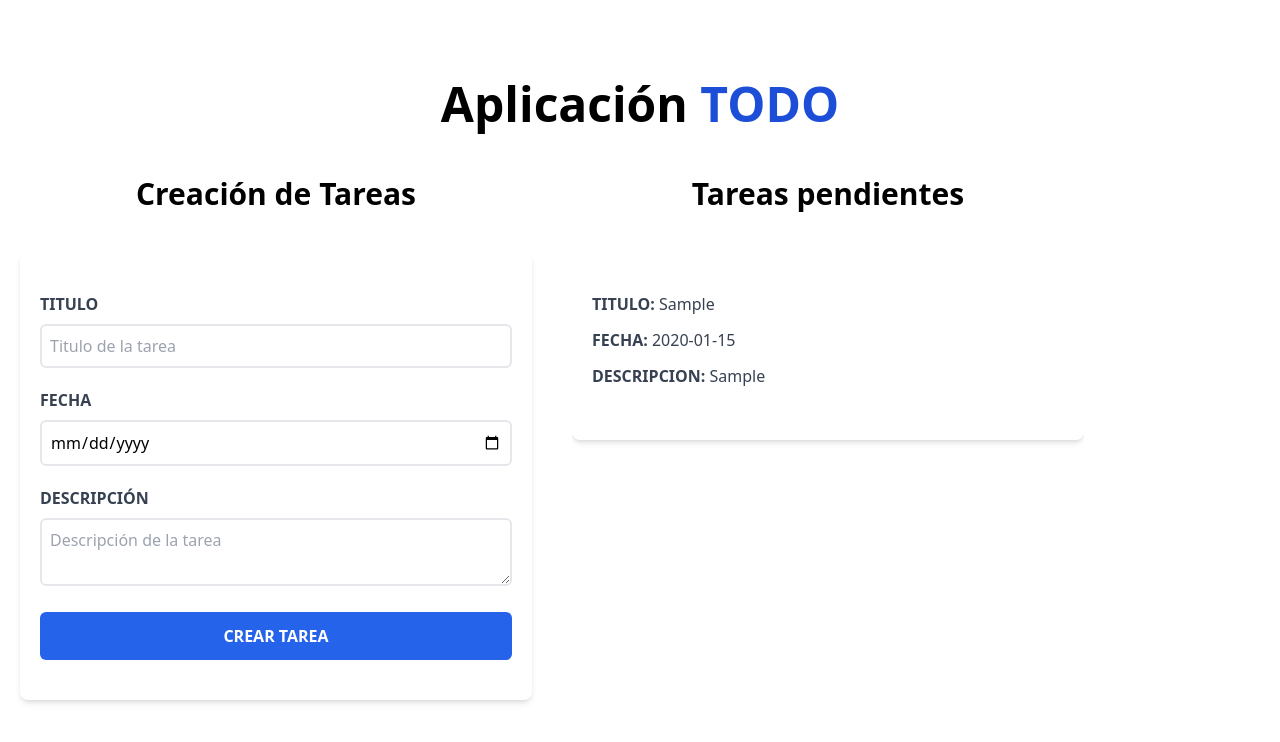
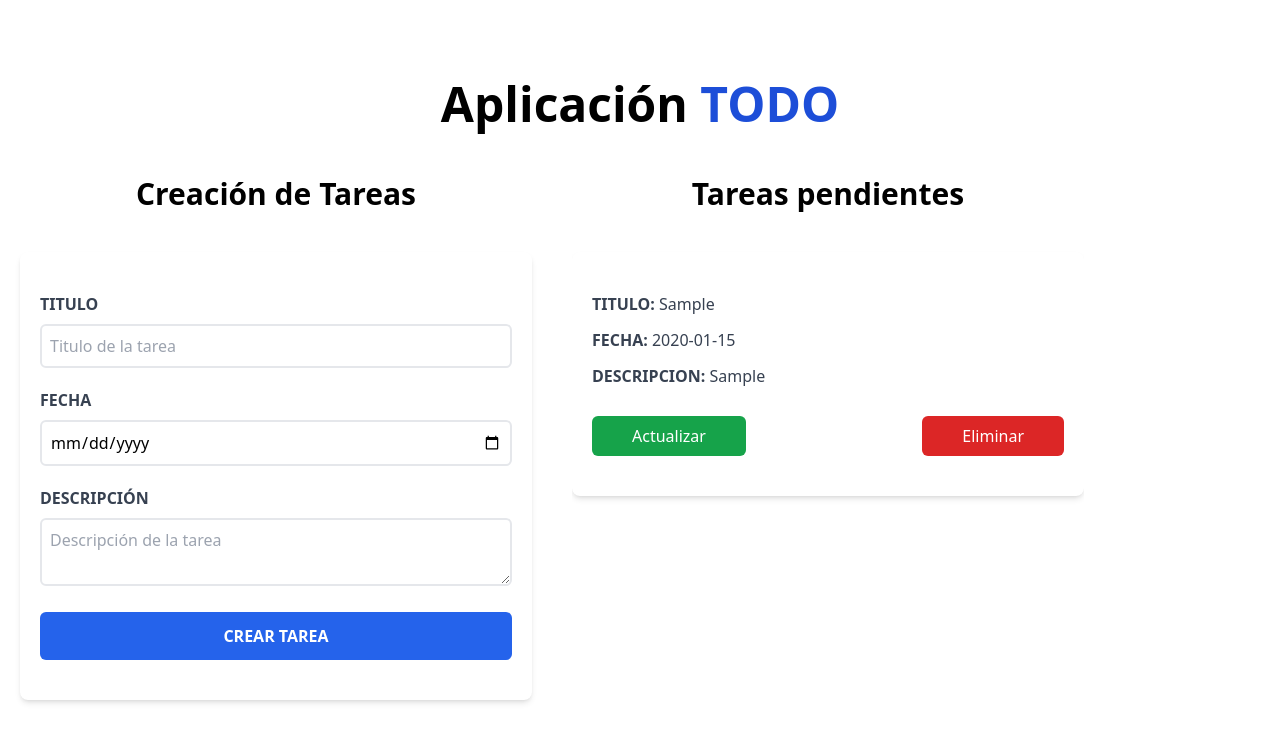
Before and after one commit to yefrid18/react-todo-list, a React (Vite) app: page / in a window 1280 px wide. Both pictures are taken after typing "Sample", "2020-01-15", "Sample" into the empty fields and a click on the input "Crear Tarea". Shown: the top 742 px of the page. Built offline with nearby package versions, Linux system fonts and the light colour scheme.

Commit message:
creacion de botones actualizar y eliminar basicos

```diff
--- a/src/components/Tareas.jsx
+++ b/src/components/Tareas.jsx
@@ -1,5 +1,6 @@
 export const Tareas = ({tarea}) => {
   return (
+
     <div className="bg-white shadow-md px-5 py-10 rounded-lg mt-5">
       <p className="font-bold mb-3 text-gray-700 uppercase">
         Titulo: <span className="font-normal normal-case">{tarea.titulo}</span>
@@ -13,6 +14,11 @@ export const Tareas = ({tarea}) => {
           {tarea.descripcion}
         </span>
       </p>
+      <div className="flex justify-between">
+        <button className="bg-green-600 hover:bg-green-700 mt-4 py-2 px-10 rounded-md text-white" type="button">Actualizar</button>
+        <button className="bg-red-600 hover:bg-red-700 mt-4 py-2 px-10 rounded-md text-white" type="button">Eliminar</button>
+      </div>
+
     </div>
   );
 };
```
